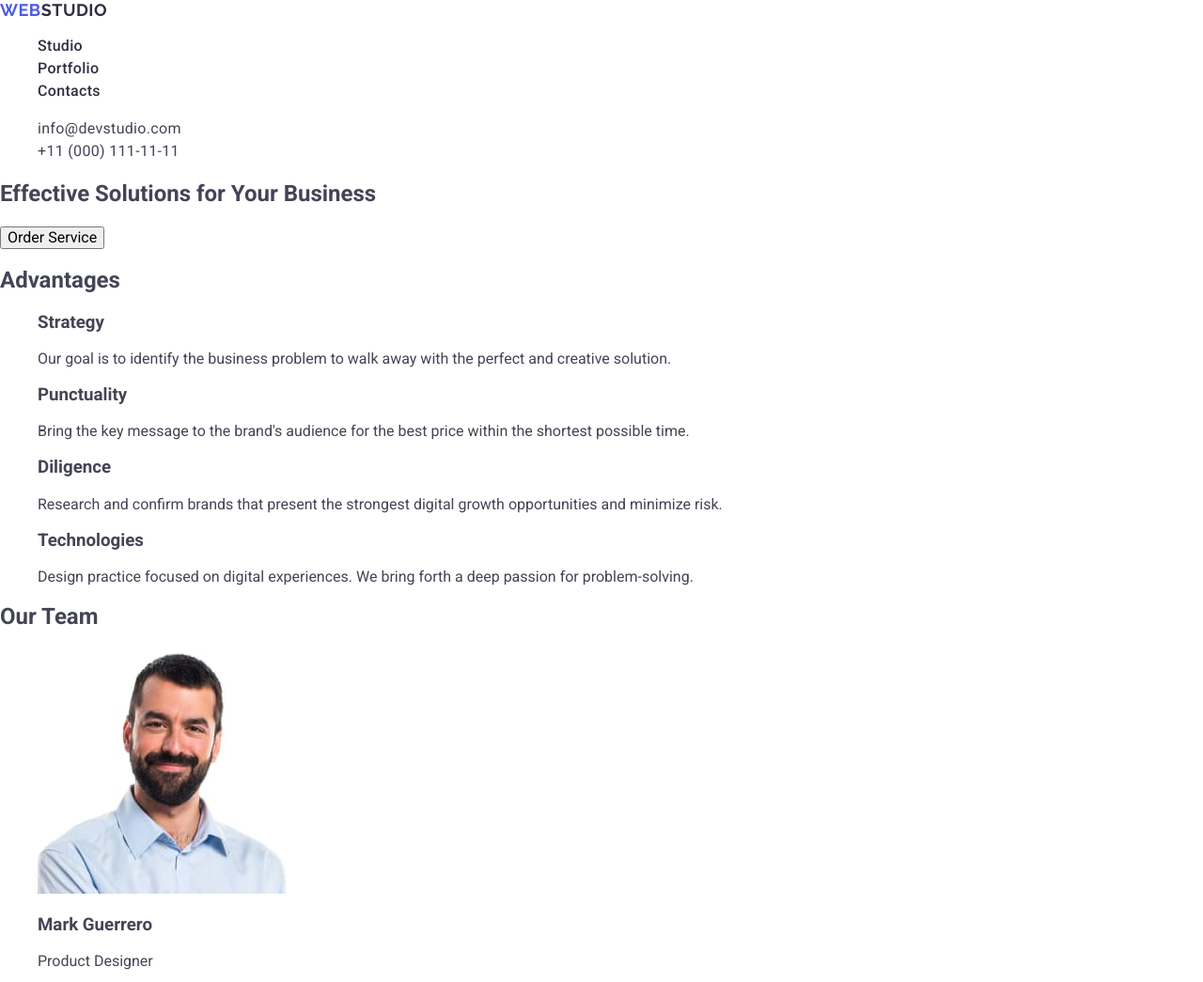
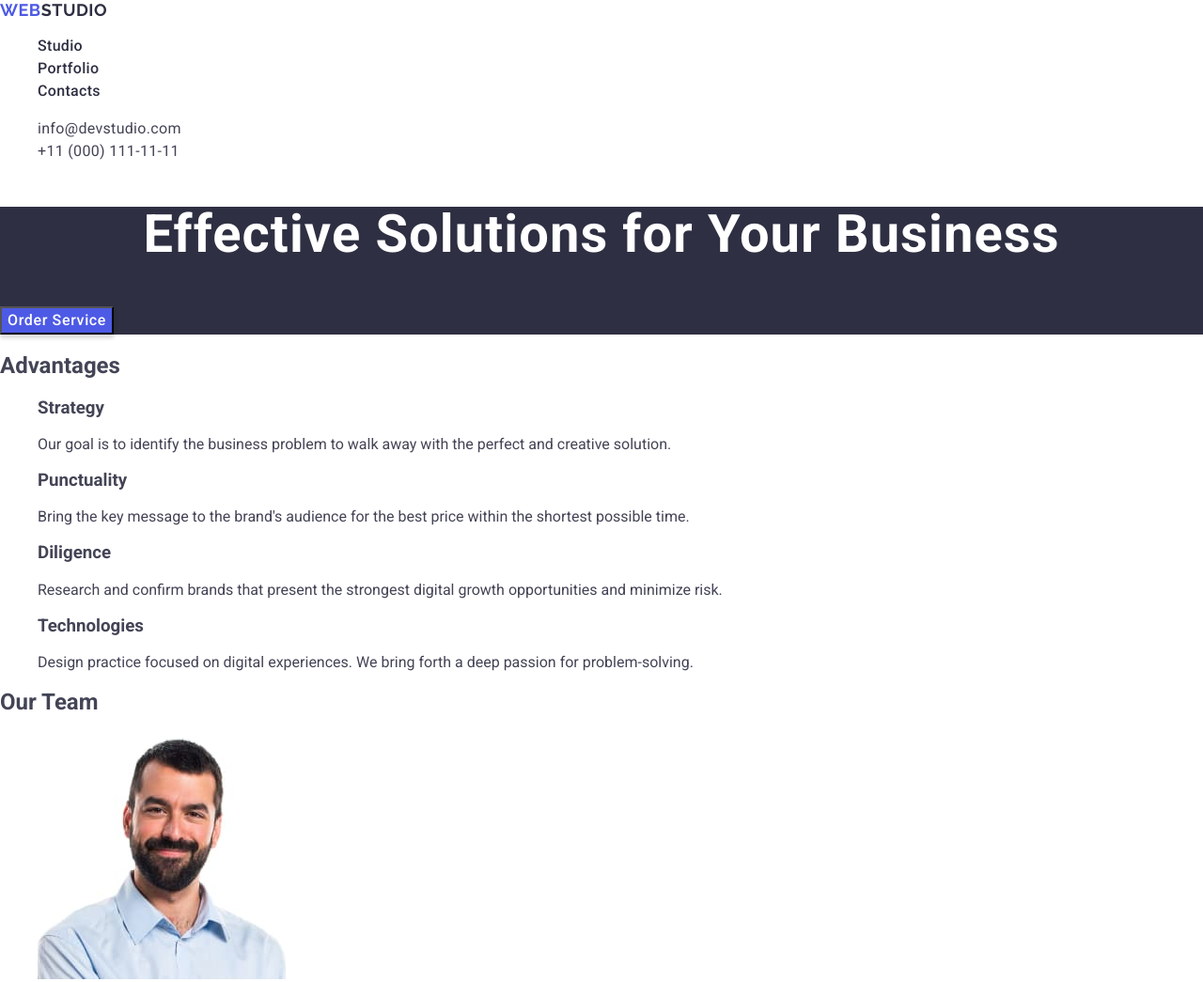
Before and after one commit to Feneldi/goit-markup-hw-02, a plain HTML site: page index.html in a window 1280 px wide. Shown: the top 1045 px of the page at 94% size. Drawn offline with nearby package versions, Linux system fonts and the light colour scheme.

Commit message:
Section one #1

```diff
--- a/css/style.css
+++ b/css/style.css
@@ -55,7 +55,9 @@ a {
 .header-nav-list-item-link:hover,
 .header-nav-list-item-link:focus,
 .header-address-list-item-link:hover,
-.header-address-list-item-link:focus {
+.header-address-list-item-link:focus,
+.main-section-one-button:hover,
+.main-section-one-button:focus {
     color: #404bbf;
 }
 
@@ -75,3 +77,27 @@ a {
     letter-spacing: 0.02em;
     color: #f4f4fd;
 }
+
+.main-section-one {
+    background-color:#2e2f42;
+}
+
+.main-section-one-h1 {
+    font-weight: 700;
+    font-size: 56px;
+    line-height: 1.07;
+    letter-spacing: 0.02em;
+    text-align: center;
+    color: #fff;
+}
+
+.main-section-one-button {
+    font-weight: 500;
+    font-size: 16px;
+    line-height: 1.5;
+    letter-spacing: 0.04em;
+    color: #ffffff;
+    box-shadow: 0 4px 4px 0 rgba(0, 0, 0, 0.15);
+    background-color: #4d5ae5;
+    cursor: pointer;
+}
--- a/index.html
+++ b/index.html
@@ -61,9 +61,13 @@
     <!-- Тело страницы -->
     <main>
       <!-- Первая секция -->
-      <section>
-        <h1>Effective Solutions for Your Business</h1>
-        <button type="button">Order Service</button>
+      <section class="main-section-one">
+        <h1 class="main-section-one-h1">
+          Effective Solutions for Your Business
+        </h1>
+        <button type="button" class="main-section-one-button">
+          Order Service
+        </button>
       </section>
       <!-- Вторая секция -->
       <section>
```
